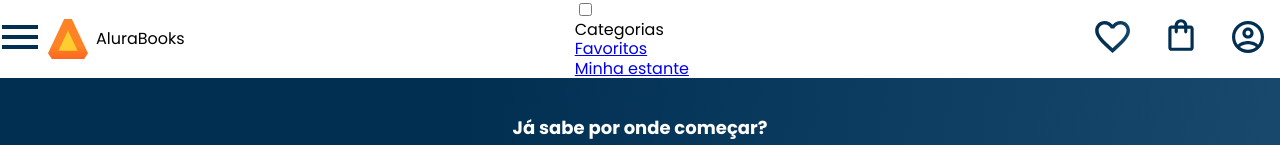
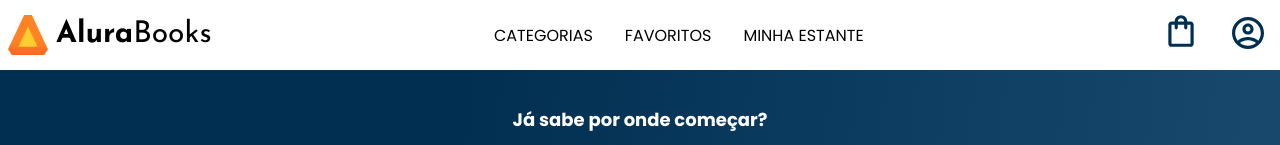
Before and after one commit to SPGabs/AluraBooks, a plain HTML site: page index.html in a window 1280 px wide. Shown: the top 145 px of the page. Drawn offline with nearby package versions, Linux system fonts and the light colour scheme.

Commit message:
1.1
Header da versão 1024px adicionado
mantendo o header padrão nas versões até 1023px

```diff
--- a/styles/header.css
+++ b/styles/header.css
@@ -57,6 +57,11 @@
     display: none;
 }
 
+.container__titulo,
+.opcoes {
+    display: none;
+}
+
 @media screen and (min-width: 768px) {
     .lista-menu {
         width: 25vw;
@@ -64,6 +69,49 @@
 }
 
 @media screen and (min-width: 1024px) {
+    .container__titulo,
+    .container__titulo-negrito {
+        font-family: var(--fonte-titulo);
+        font-size: 30px;
+        color: var(--cor-titulo-e-categorias-1024);
+    }
+
+    .container__titulo {
+        display: block;
+        font-weight: 400;
+    }
+
+    .container__titulo-negrito {
+        font-weight: 700;
+    }
+
+    .opcoes {
+        display: flex;
+    }
+
+    .opcoes__item {
+        padding: 0 1em;
+        text-transform: uppercase;
+    }
+
+    .opcoes__link {
+        text-decoration: none;
+        color: var(--cor-titulo-e-categorias-1024);
+    }
+
+    .container__imagem-coracao,
+    .cabecalho__menu-hamburguer {
+        display: none;
+    }
+
+    .opcoes__botao:checked ~ .lista-menu {
+        display: block;
+        width: auto;
+    }
+
+    .opcoes__botao {
+        display: none;
+    }
 }
 
 @media screen and (min-width: 1728px) {
```
